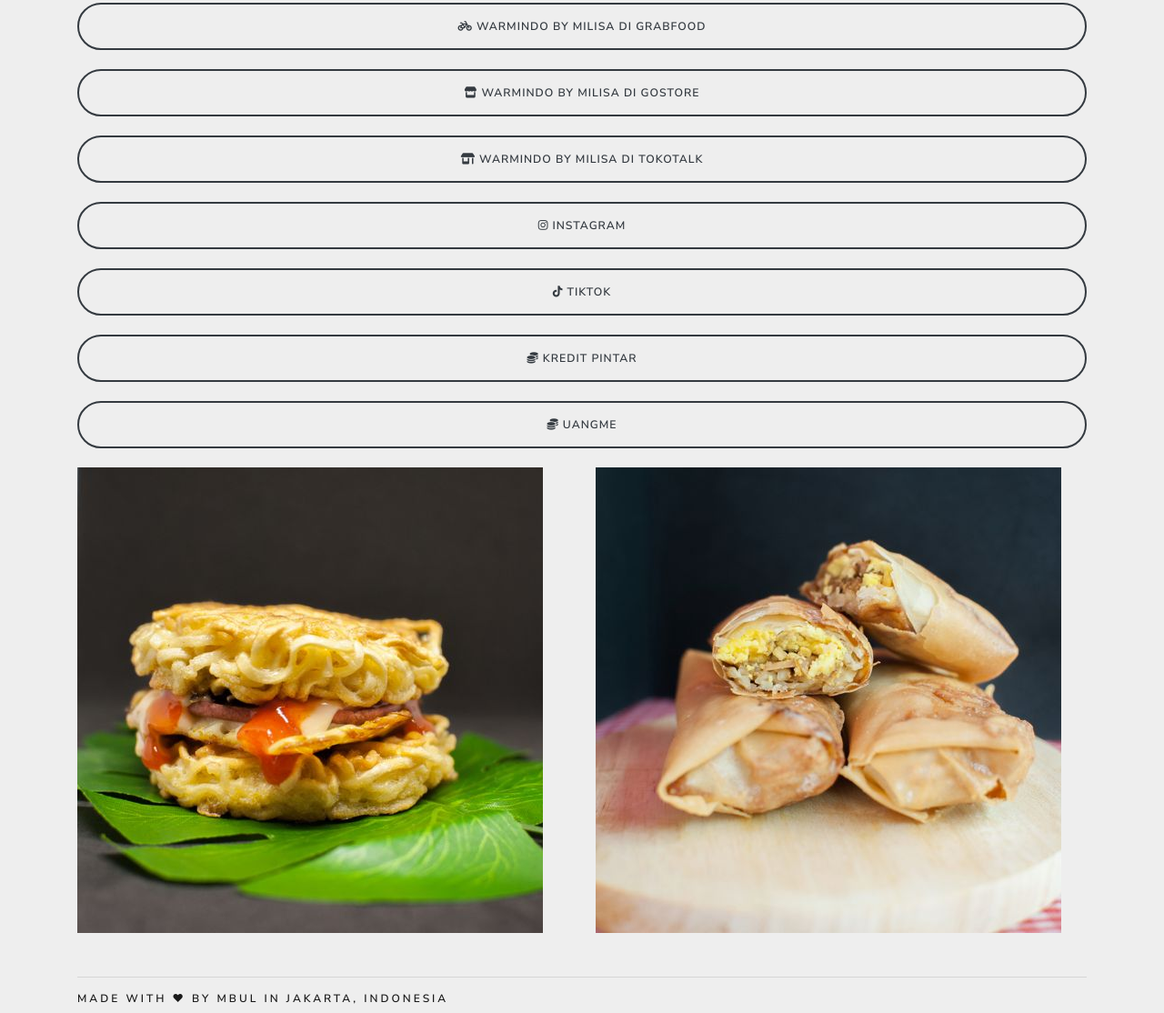
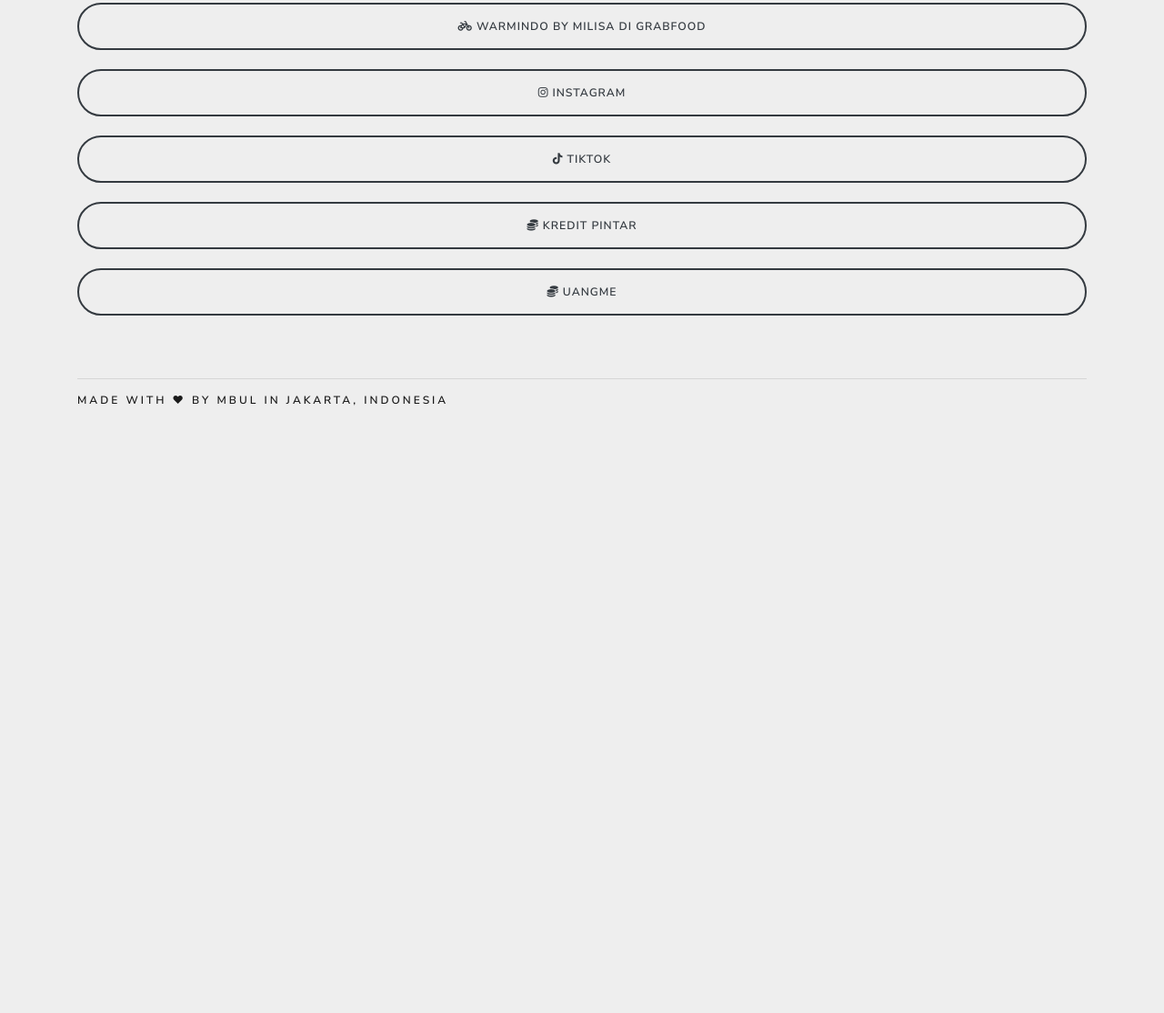
Before and after one commit to andremoreno/milisa, a plain HTML site: page index.html in a window 1280 px wide. Shown: the part 336-1450 px from the top of the page at 91% size. After the commit the page ends 800 px from the top, so only its background shows below. Drawn offline with nearby package versions, Linux system fonts and the light colour scheme.

Commit message:
Update index.html

```diff
--- a/index.html
+++ b/index.html
@@ -44,10 +44,6 @@ BODY { background-color:#eee; }
    <!-- <a href="https://food.grab.com/id/en/restaurant/warmindo-by-milisa-balekambang-delivery/6-C3JTNB3ARBWADE" class="btn btn-outline-dark btn-block" role="button" target="_blank"><i class="fa-solid fa-bicycle">&nbsp;</i>Warmindo By Milisa di GrabFood</a> -->
    <a href="https://grab.onelink.me/2695613898?pid=inappsharing&c=6-C3JTNB3ARBWADE&is_retargeting=true&af_dp=grab%3A%2F%2Fopen%3FscreenType%3DGRABFOOD%26sourceID%3DA4pcqCZkS4%26merchantIDs%3D6-C3JTNB3ARBWADE&af_force_deeplink=true&af_web_dp=https%3A%2F%2Fwww.grab.com%2Fdownload" class="btn btn-outline-dark btn-block" role="button" target="_blank"><i class="fa-solid fa-bicycle">&nbsp;</i>Warmindo By Milisa di GrabFood</a>
   <br />
-  <a href="https://milisa.mygostore.com" class="btn btn-outline-dark btn-block" role="button" target="_blank"><i class="fa-solid fa-store">&nbsp;</i>Warmindo By Milisa di GoStore</a>
-  <br />
-   <a href="https://toko.ly/milisa" class="btn btn-outline-dark btn-block" role="button" target="_blank"><i class="fa-solid fa-shop">&nbsp;</i>Warmindo By Milisa di TokoTalk</a>
-  <br />
   <a href="https://www.instagram.com/milisajkt" class="btn btn-outline-dark btn-block" role="button" target="_blank"><i class="fab fa-instagram">&nbsp;</i>Instagram</a>
   <br />
   <a href="https://tiktok.com/@milisajkt" class="btn btn-outline-dark btn-block" role="button" target="_blank"><i class="fab fa-tiktok">&nbsp;</i>TikTok</a>
@@ -57,16 +53,6 @@ BODY { background-color:#eee; }
   <a href="https://t.co/pR2Wk1T81P" class="btn btn-outline-dark btn-block" role="button" target="_blank"><i class="fas fa-coins">&nbsp;</i>UangME</a>
   <br />
    </div>
-
-
-  <div class="row">
-    <div class="col-sm">
-      <a href="https://toko.ly/milisa/products/8903591/burger-mi"><img src="20220330_DSC_5925_1649445441727_resized512.jpg" class="img-fluid" alt="" /></a>
-    </div>
-    <div class="col-sm">
-      <a href="https://toko.ly/milisa/products/8903589/lumpia-mi"><img src="20220330_DSC_5916_1649445280251_resized512.jpg" class="img-fluid" alt="" /></a>
-    </div>
-  </div>
 
 
   <div class="footer mt-5">
```
